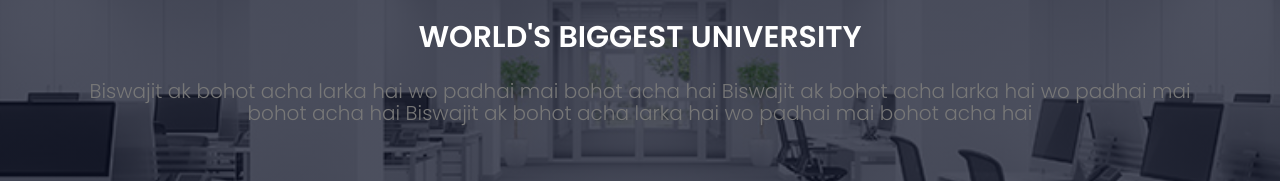
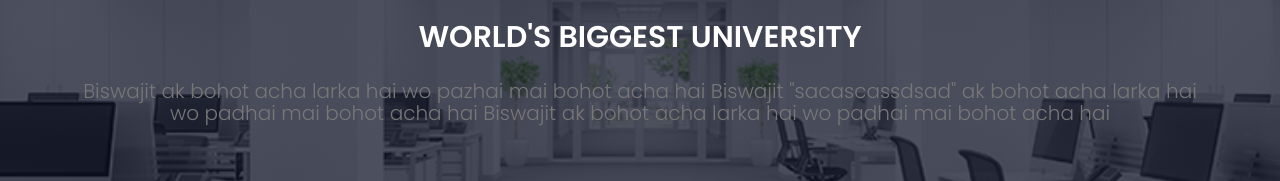
Before and after one commit to Biswajit-shaw/first-project, a plain HTML site: page index.html in a window 1280 px wide. Shown: the part 269-450 px from the top of the page. Drawn offline with Linux system fonts and the light colour scheme.

Commit message:
Update index.html

```diff
--- a/index.html
+++ b/index.html
@@ -29,7 +29,7 @@
             </nav>
             <div class="text-box">
                 <h1>WORLD'S BIGGEST UNIVERSITY</h1>
-                <p>Biswajit ak bohot acha larka hai wo padhai mai bohot acha hai Biswajit ak bohot acha larka hai wo padhai mai bohot acha hai Biswajit ak bohot acha larka hai wo padhai mai bohot acha hai</p>
+                <p>Biswajit ak bohot acha larka hai wo pazhai mai bohot acha hai Biswajit "sacascassdsad" ak bohot acha larka hai wo padhai mai bohot acha hai Biswajit ak bohot acha larka hai wo padhai mai bohot acha hai</p>
                 <a href=""class="hero">visit us to know more</a>
             </div>
 
```
